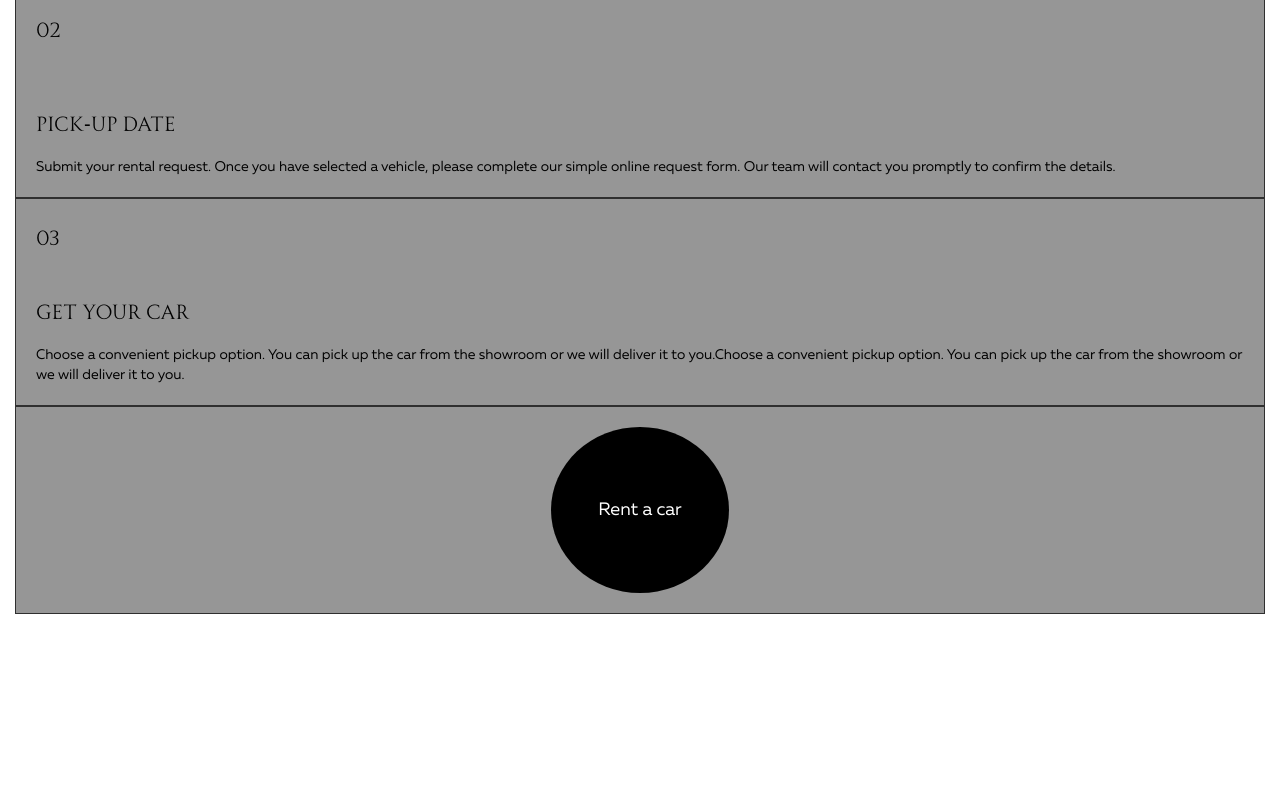
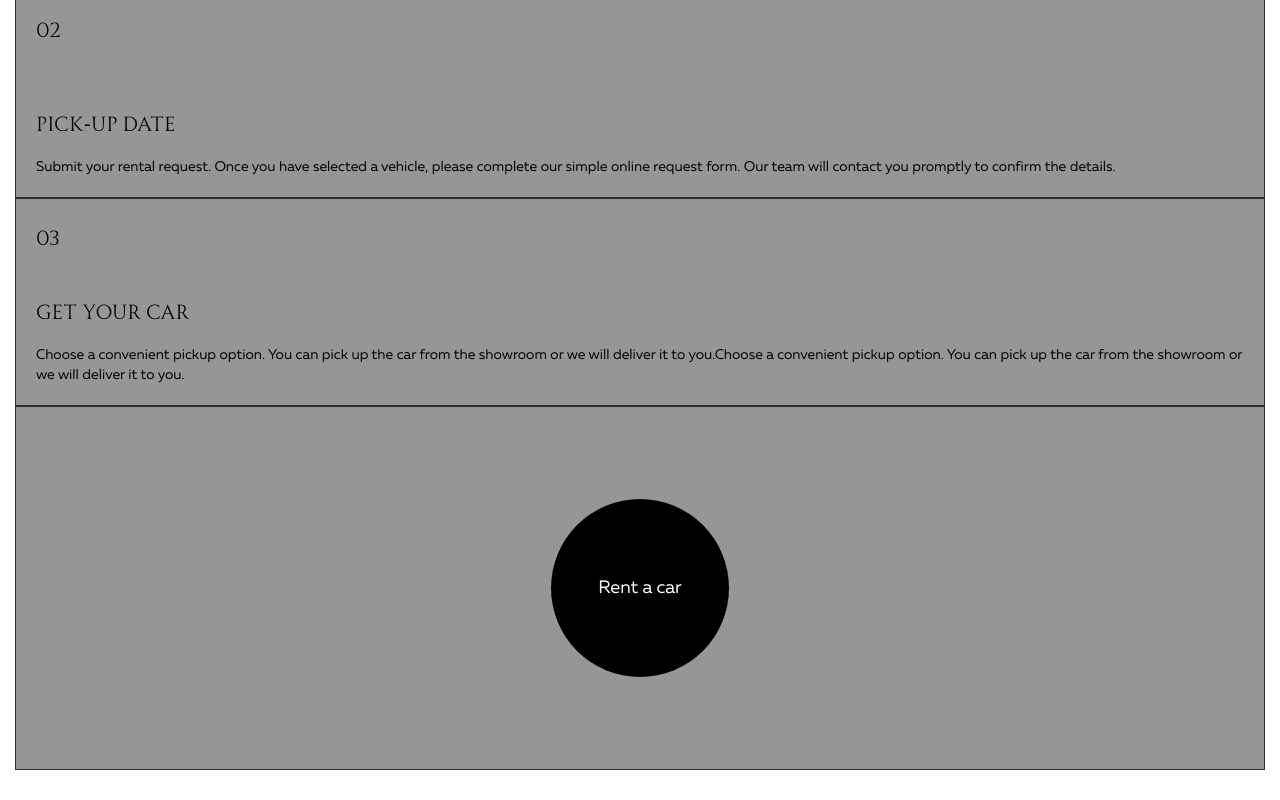
Before and after one commit to vitalij99/lemonCar, a Next.js app: page / in a window 1280 px wide. Shown: the part 2632-3432 px from the top of the page. Before the commit the page ends 3276 px from the top, so only its background shows below. Built offline with nearby package versions, Linux system fonts and the light colour scheme.

Commit message:
fix scss steps

```diff
--- a/app/_componets/Steps/steps.module.scss
+++ b/app/_componets/Steps/steps.module.scss
@@ -14,8 +14,7 @@
     font-size: 18px;
 
     &_wrap {
-        height: 208px;
-        padding: 20px;
+        padding: 92px;
         display: flex;
         flex-direction: column;
         justify-content: center;
```
